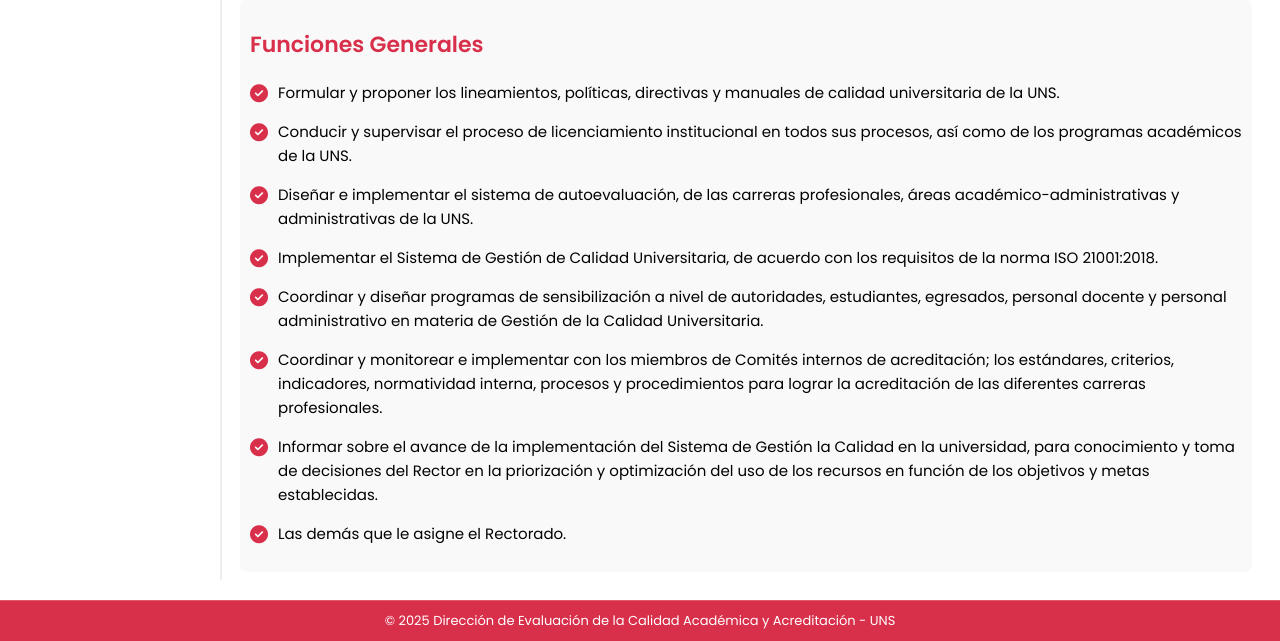
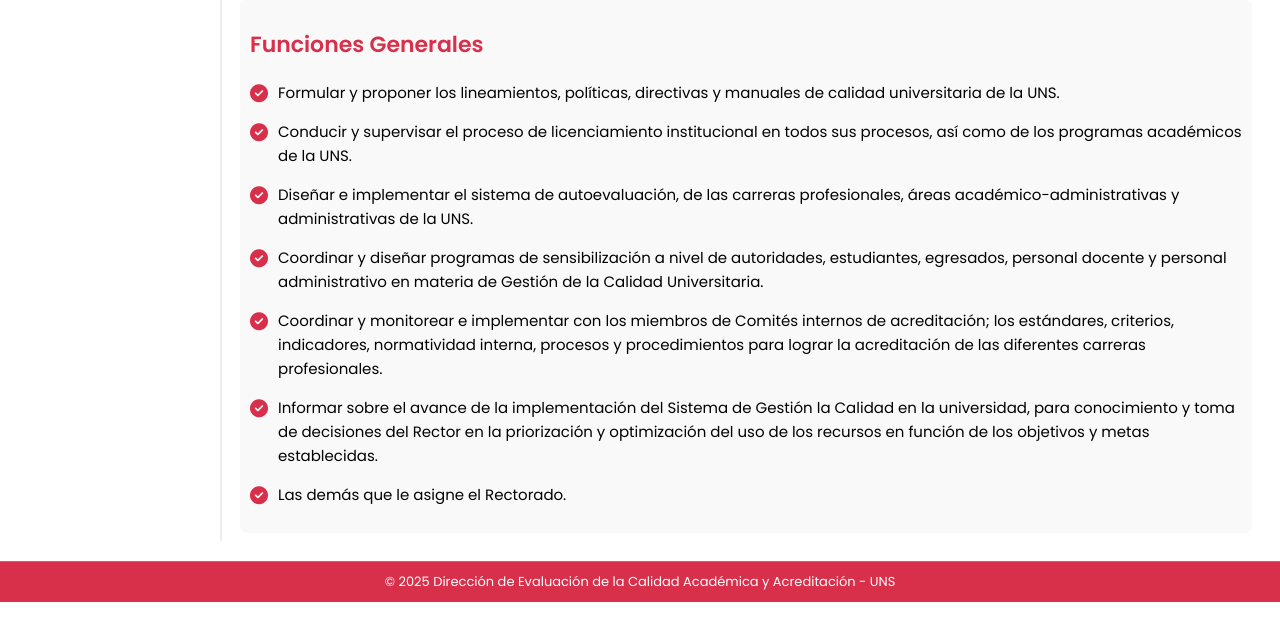
Before and after one commit to RaulTakeshiLlanosRodriguez/decaa-php, a PHP site: page /decaa.php in a window 1280 px wide. Shown: the part 1693-2334 px from the top of the page. After the commit the page ends 2295 px from the top, so only its background shows below. Run offline with PHP 8.4, Linux system fonts and the light colour scheme.

Commit message:
cambios 10072025 1252

```diff
--- a/decaa.php
+++ b/decaa.php
@@ -11,7 +11,6 @@
     <div id="historia" class="contenido-item active">
       <div class="presentacion-container">
         <h2 class="titulo-decaa">Dirección de Evaluación de la Calidad Académica y Acreditación (DECAA)</h2>
-
         <div class="autoridad-decaa">
           <strong>Dra. Rommy Kelly Mas Sandoval</strong><br>
           <span>Directora (e) de la Dirección de Evaluación de la Calidad Académica y Acreditación</span>
@@ -67,8 +66,6 @@
             todos sus procesos, así como de los programas académicos de la UNS.</li>
           <li><i class="fas fa-check-circle"></i> Diseñar e implementar el sistema de autoevaluación, de las carreras
             profesionales, áreas académico-administrativas y administrativas de la UNS.</li>
-          <li><i class="fas fa-check-circle"></i> Implementar el Sistema de Gestión de Calidad Universitaria, de
-            acuerdo con los requisitos de la norma ISO 21001:2018.</li>
           <li><i class="fas fa-check-circle"></i> Coordinar y diseñar programas de sensibilización a nivel de
             autoridades, estudiantes, egresados, personal docente y personal administrativo en materia de Gestión de
             la Calidad Universitaria.</li>
@@ -81,7 +78,6 @@
           <li><i class="fas fa-check-circle"></i> Las demás que le asigne el Rectorado.</li>
         </ul>
       </div>
-
     </div>
 
     <div id="talento" class="contenido-item">
```
